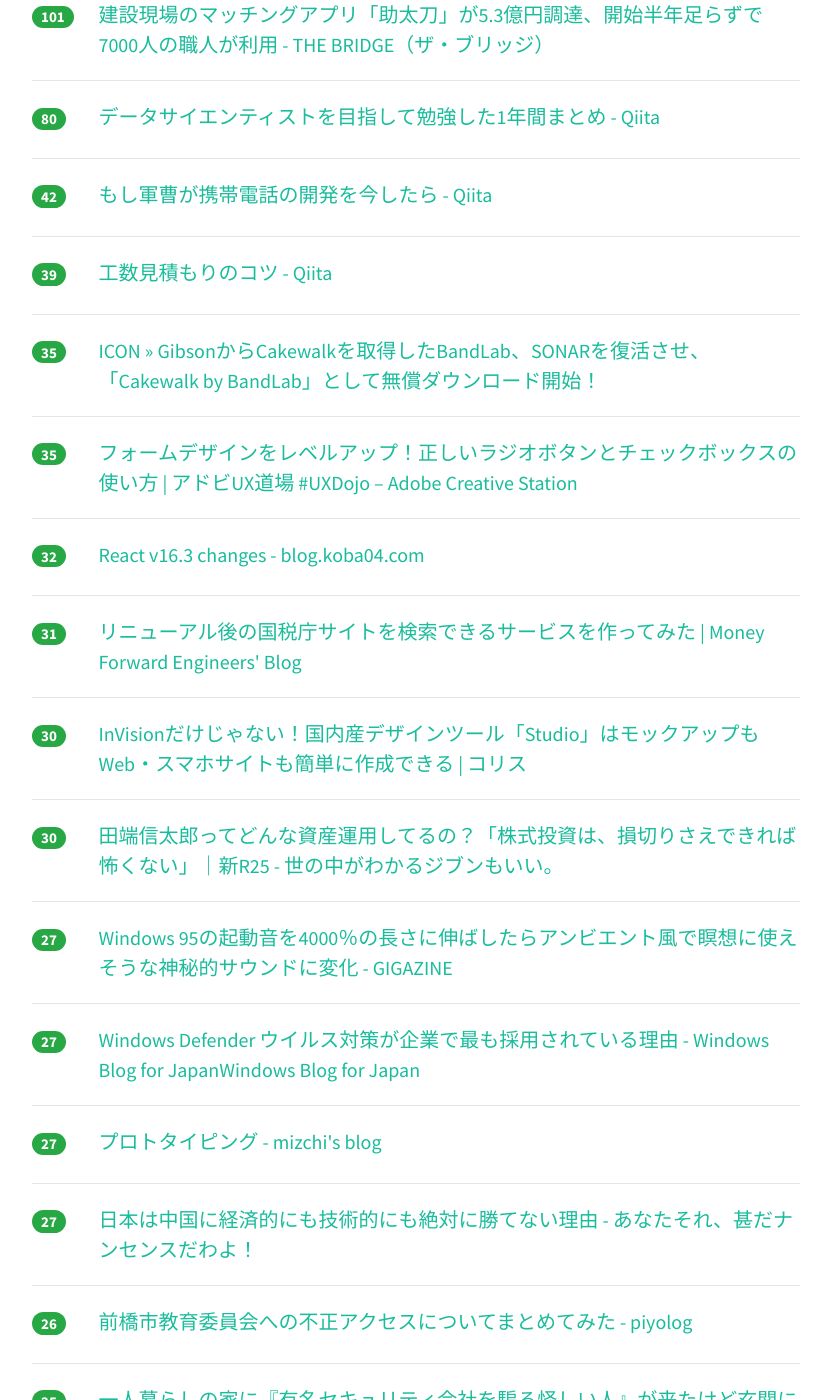
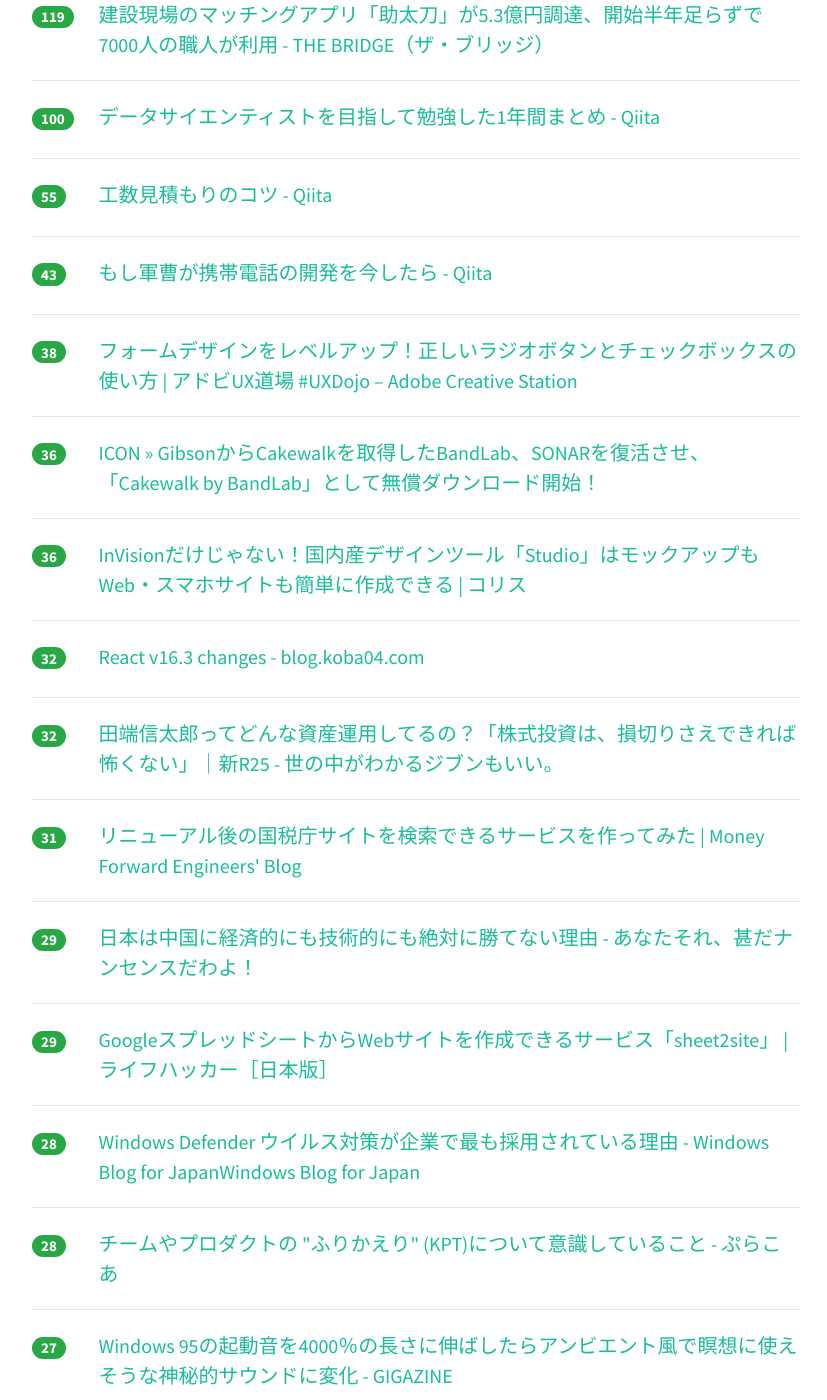
Before and after one commit to yatta47/hatena-matome-site, a Jekyll site: the page built from _posts/2018-04-05-hatena.md, in a window 1280 px wide and 1400 px high, scrolled down 988 px. Shown: the whole window, without its empty margins (224-1051 px from the left). Built offline with Jekyll 4.4.1, drawn with Linux system fonts in a browser that asks for light colours; nearby versions of some CDN libraries; some of the changed text lies outside the part shown.

Commit message:
Updated 2018-04-05

```diff
--- a/_posts/2018-04-05-hatena.md
+++ b/_posts/2018-04-05-hatena.md
@@ -1,69 +1,74 @@
 ---
 layout: post
 title:  "2018-04-05 はてぶIT"
-date:   2018-04-05 15:01:32
+date:   2018-04-05 16:03:39
 tags: [it-hotentry]
 ---
-40 件のデータあり
+41 件のデータあり
 
 <hr><div class="row">
-<div class="col-1"><span class="badge badge-pill badge-success h2">407</span></div>
+<div class="col-1"><span class="badge badge-pill badge-success h2">422</span></div>
 <div class="col-11"><a href='http://forza.cocolog-nifty.com/blog/2018/04/post-4a98.html' target='_blank'>「プロエンジニアになるための「アジャイル開発」再入門」が素晴らしい: プログラマの思索</a></div>
 </div>
 <hr>
 <div class="row">
-<div class="col-1"><span class="badge badge-pill badge-success h2">273</span></div>
+<div class="col-1"><span class="badge badge-pill badge-success h2">313</span></div>
 <div class="col-11"><a href='https://internet.watch.impress.co.jp/docs/yajiuma/1115413.html' target='_blank'>引き継ぎ先不在だったFTPソフト「FFFTP」、開発者が交代し最新バージョンの3.0をリリース【やじうまWatch】 - INTERNET Watch</a></div>
 </div>
 <hr>
 <div class="row">
-<div class="col-1"><span class="badge badge-pill badge-success h2">235</span></div>
+<div class="col-1"><span class="badge badge-pill badge-success h2">269</span></div>
+<div class="col-11"><a href='https://cloud.google.com/apis/design/?hl=ja' target='_blank'>API 設計ガイド  |  Cloud API  |  Google Cloud Platform</a></div>
+</div>
+<hr>
+<div class="row">
+<div class="col-1"><span class="badge badge-pill badge-success h2">247</span></div>
 <div class="col-11"><a href='http://www.publickey1.jp/blog/18/_2nd_edition20javascriptweb.html' target='_blank'>マーチン・ファウラー氏「リファクタリング 2nd Edition」で20年ぶり内容刷新、サンプルコードはJavaScriptに。Web主体で書籍はエッセンシャル版の位置づけ － Publickey</a></div>
 </div>
 <hr>
 <div class="row">
-<div class="col-1"><span class="badge badge-pill badge-success h2">230</span></div>
-<div class="col-11"><a href='https://cloud.google.com/apis/design/?hl=ja' target='_blank'>API 設計ガイド  |  Cloud API  |  Google Cloud Platform</a></div>
-</div>
-<hr>
-<div class="row">
-<div class="col-1"><span class="badge badge-pill badge-success h2">163</span></div>
+<div class="col-1"><span class="badge badge-pill badge-success h2">166</span></div>
 <div class="col-11"><a href='https://qiita.com/102Design/items/be66ae7ba7d160d7e419' target='_blank'>JavaScriptのクロージャはメモリーリークをちゃんと理解して使おう - Qiita</a></div>
 </div>
 <hr>
 <div class="row">
-<div class="col-1"><span class="badge badge-pill badge-success h2">128</span></div>
+<div class="col-1"><span class="badge badge-pill badge-success h2">133</span></div>
 <div class="col-11"><a href='https://dev.classmethod.jp/cloud/aws/secrets-manager/' target='_blank'>【完全新機能】DB認証情報やOAuthキーを一元管理可能なAWS Secrets Managerが発表されました！ ｜ Developers.IO</a></div>
 </div>
 <hr>
 <div class="row">
-<div class="col-1"><span class="badge badge-pill badge-success h2">101</span></div>
+<div class="col-1"><span class="badge badge-pill badge-success h2">119</span></div>
 <div class="col-11"><a href='http://thebridge.jp/2018/04/sukedachi-fundraising' target='_blank'>建設現場のマッチングアプリ「助太刀」が5.3億円調達、開始半年足らずで7000人の職人が利用 - THE BRIDGE（ザ・ブリッジ）</a></div>
 </div>
 <hr>
 <div class="row">
-<div class="col-1"><span class="badge badge-pill badge-success h2">80</span></div>
+<div class="col-1"><span class="badge badge-pill badge-success h2">100</span></div>
 <div class="col-11"><a href='https://qiita.com/KIKUYA-Takumi/items/162612ca42a9318cb1d8' target='_blank'>データサイエンティストを目指して勉強した1年間まとめ - Qiita</a></div>
 </div>
 <hr>
 <div class="row">
-<div class="col-1"><span class="badge badge-pill badge-success h2">42</span></div>
+<div class="col-1"><span class="badge badge-pill badge-success h2">55</span></div>
+<div class="col-11"><a href='https://qiita.com/yutakakn/items/b0e36196df474acf9359' target='_blank'>工数見積もりのコツ - Qiita</a></div>
+</div>
+<hr>
+<div class="row">
+<div class="col-1"><span class="badge badge-pill badge-success h2">43</span></div>
 <div class="col-11"><a href='https://qiita.com/nonbiri15/items/6f9d362371bd4b9452d0' target='_blank'>もし軍曹が携帯電話の開発を今したら - Qiita</a></div>
 </div>
 <hr>
 <div class="row">
-<div class="col-1"><span class="badge badge-pill badge-success h2">39</span></div>
-<div class="col-11"><a href='https://qiita.com/yutakakn/items/b0e36196df474acf9359' target='_blank'>工数見積もりのコツ - Qiita</a></div>
+<div class="col-1"><span class="badge badge-pill badge-success h2">38</span></div>
+<div class="col-11"><a href='https://blogs.adobe.com/creativestation/web-xd-essentials-radio-buttons-and-checkboxes' target='_blank'>フォームデザインをレベルアップ！正しいラジオボタンとチェックボックスの使い方 | アドビUX道場 #UXDojo – Adobe Creative Station</a></div>
 </div>
 <hr>
 <div class="row">
-<div class="col-1"><span class="badge badge-pill badge-success h2">35</span></div>
+<div class="col-1"><span class="badge badge-pill badge-success h2">36</span></div>
 <div class="col-11"><a href='https://icon.jp/archives/14740' target='_blank'>ICON » GibsonからCakewalkを取得したBandLab、SONARを復活させ、「Cakewalk by BandLab」として無償ダウンロード開始！</a></div>
 </div>
 <hr>
 <div class="row">
-<div class="col-1"><span class="badge badge-pill badge-success h2">35</span></div>
-<div class="col-11"><a href='https://blogs.adobe.com/creativestation/web-xd-essentials-radio-buttons-and-checkboxes' target='_blank'>フォームデザインをレベルアップ！正しいラジオボタンとチェックボックスの使い方 | アドビUX道場 #UXDojo – Adobe Creative Station</a></div>
+<div class="col-1"><span class="badge badge-pill badge-success h2">36</span></div>
+<div class="col-11"><a href='https://coliss.com/articles/build-websites/operation/work/design-tool-studio.html' target='_blank'>InVisionだけじゃない！国内産デザインツール「Studio」はモックアップもWeb・スマホサイトも簡単に作成できる | コリス</a></div>
 </div>
 <hr>
 <div class="row">
@@ -72,18 +77,33 @@ tags: [it-hotentry]
 </div>
 <hr>
 <div class="row">
+<div class="col-1"><span class="badge badge-pill badge-success h2">32</span></div>
+<div class="col-11"><a href='https://r25.jp/article/530681754580711228' target='_blank'>田端信太郎ってどんな資産運用してるの？「株式投資は、損切りさえできれば怖くない」｜新R25 - 世の中がわかるジブンもいい。</a></div>
+</div>
+<hr>
+<div class="row">
 <div class="col-1"><span class="badge badge-pill badge-success h2">31</span></div>
 <div class="col-11"><a href='https://moneyforward.com/engineers_blog/2018/04/04/tax_newurl/' target='_blank'>リニューアル後の国税庁サイトを検索できるサービスを作ってみた | Money Forward Engineers' Blog</a></div>
 </div>
 <hr>
 <div class="row">
-<div class="col-1"><span class="badge badge-pill badge-success h2">30</span></div>
-<div class="col-11"><a href='https://coliss.com/articles/build-websites/operation/work/design-tool-studio.html' target='_blank'>InVisionだけじゃない！国内産デザインツール「Studio」はモックアップもWeb・スマホサイトも簡単に作成できる | コリス</a></div>
+<div class="col-1"><span class="badge badge-pill badge-success h2">29</span></div>
+<div class="col-11"><a href='http://mecchanikukyu.hatenablog.com/entry/2018/04/05/003229' target='_blank'>日本は中国に経済的にも技術的にも絶対に勝てない理由 - あなたそれ、甚だナンセンスだわよ！</a></div>
 </div>
 <hr>
 <div class="row">
-<div class="col-1"><span class="badge badge-pill badge-success h2">30</span></div>
-<div class="col-11"><a href='https://r25.jp/article/530681754580711228' target='_blank'>田端信太郎ってどんな資産運用してるの？「株式投資は、損切りさえできれば怖くない」｜新R25 - 世の中がわかるジブンもいい。</a></div>
+<div class="col-1"><span class="badge badge-pill badge-success h2">29</span></div>
+<div class="col-11"><a href='https://www.lifehacker.jp/2018/04/sheet2site-is-web-service-to-build-website-from-google-spreadsheet.html' target='_blank'>GoogleスプレッドシートからWebサイトを作成できるサービス「sheet2site」 | ライフハッカー［日本版］</a></div>
+</div>
+<hr>
+<div class="row">
+<div class="col-1"><span class="badge badge-pill badge-success h2">28</span></div>
+<div class="col-11"><a href='https://blogs.windows.com/japan/2018/04/03/why-windows-defender-antivirus-is-the-most-deployed-in-the-enterprise/' target='_blank'>Windows Defender ウイルス対策が企業で最も採用されている理由 - Windows Blog for JapanWindows Blog for Japan</a></div>
+</div>
+<hr>
+<div class="row">
+<div class="col-1"><span class="badge badge-pill badge-success h2">28</span></div>
+<div class="col-11"><a href='http://lycoris102.hatenablog.com/entry/2018/04/05/095125' target='_blank'>チームやプロダクトの "ふりかえり" (KPT)について意識していること - ぷらこあ</a></div>
 </div>
 <hr>
 <div class="row">
@@ -93,22 +113,17 @@ tags: [it-hotentry]
 <hr>
 <div class="row">
 <div class="col-1"><span class="badge badge-pill badge-success h2">27</span></div>
-<div class="col-11"><a href='https://blogs.windows.com/japan/2018/04/03/why-windows-defender-antivirus-is-the-most-deployed-in-the-enterprise/' target='_blank'>Windows Defender ウイルス対策が企業で最も採用されている理由 - Windows Blog for JapanWindows Blog for Japan</a></div>
-</div>
-<hr>
-<div class="row">
-<div class="col-1"><span class="badge badge-pill badge-success h2">27</span></div>
 <div class="col-11"><a href='http://mizchi.hatenablog.com/entry/2018/04/04/225345' target='_blank'>プロトタイピング - mizchi's blog</a></div>
-</div>
-<hr>
-<div class="row">
-<div class="col-1"><span class="badge badge-pill badge-success h2">27</span></div>
-<div class="col-11"><a href='http://mecchanikukyu.hatenablog.com/entry/2018/04/05/003229' target='_blank'>日本は中国に経済的にも技術的にも絶対に勝てない理由 - あなたそれ、甚だナンセンスだわよ！</a></div>
 </div>
 <hr>
 <div class="row">
 <div class="col-1"><span class="badge badge-pill badge-success h2">26</span></div>
 <div class="col-11"><a href='http://d.hatena.ne.jp/Kango/20180404/1522863234' target='_blank'>前橋市教育委員会への不正アクセスについてまとめてみた - piyolog</a></div>
+</div>
+<hr>
+<div class="row">
+<div class="col-1"><span class="badge badge-pill badge-success h2">26</span></div>
+<div class="col-11"><a href='https://webtan.impress.co.jp/e/2018/04/05/28690' target='_blank'>「忙しすぎて新しい施策を考える余裕がない！」～疲弊する現場を救った“デジタル行動観察”の4事例 | 【レポート】デジタルマーケターズサミット2018 Winter | Web担当者Forum</a></div>
 </div>
 <hr>
 <div class="row">
@@ -118,7 +133,7 @@ tags: [it-hotentry]
 <hr>
 <div class="row">
 <div class="col-1"><span class="badge badge-pill badge-success h2">25</span></div>
-<div class="col-11"><a href='https://webtan.impress.co.jp/e/2018/04/05/28690' target='_blank'>「忙しすぎて新しい施策を考える余裕がない！」～疲弊する現場を救った“デジタル行動観察”の4事例 | 【レポート】デジタルマーケターズサミット2018 Winter | Web担当者Forum</a></div>
+<div class="col-11"><a href='http://bunshun.jp/articles/-/6877' target='_blank'>50代60代のビジネス老兵はどこに消えるのか | 文春オンライン</a></div>
 </div>
 <hr>
 <div class="row">
@@ -127,23 +142,28 @@ tags: [it-hotentry]
 </div>
 <hr>
 <div class="row">
-<div class="col-1"><span class="badge badge-pill badge-success h2">24</span></div>
-<div class="col-11"><a href='http://lycoris102.hatenablog.com/entry/2018/04/05/095125' target='_blank'>チームやプロダクトの "ふりかえり" (KPT)について意識していること - ぷらこあ</a></div>
+<div class="col-1"><span class="badge badge-pill badge-success h2">23</span></div>
+<div class="col-11"><a href='https://anond.hatelabo.jp/20180404202321' target='_blank'>なぜデスマーチを機械学習で解決できないのか</a></div>
+</div>
+<hr>
+<div class="row">
+<div class="col-1"><span class="badge badge-pill badge-success h2">23</span></div>
+<div class="col-11"><a href='http://developer.kaizenplatform.com/entry/tkuchiki/2018-04-05' target='_blank'>AWS 上で利用している SSL/TLS 証明書を一括管理するツール aws-cert-utils を作った話 - Kaizen Platform 開発者ブログ</a></div>
 </div>
 <hr>
 <div class="row">
 <div class="col-1"><span class="badge badge-pill badge-success h2">22</span></div>
-<div class="col-11"><a href='https://www.lifehacker.jp/2018/04/sheet2site-is-web-service-to-build-website-from-google-spreadsheet.html' target='_blank'>GoogleスプレッドシートからWebサイトを作成できるサービス「sheet2site」 | ライフハッカー［日本版］</a></div>
+<div class="col-11"><a href='https://qiita.com/aterato/items/1548f27d011b6fa919c4' target='_blank'>モバイルファーストインデックス(MFI)を踏まえたデザイン - Qiita</a></div>
 </div>
 <hr>
 <div class="row">
 <div class="col-1"><span class="badge badge-pill badge-success h2">21</span></div>
-<div class="col-11"><a href='https://anond.hatelabo.jp/20180404202321' target='_blank'>なぜデスマーチを機械学習で解決できないのか</a></div>
+<div class="col-11"><a href='https://www.voanews.com/a/us-japan-summit/4331731.html' target='_blank'>Japan Increasingly Isolated As N. Korea Diplomacy Progresses</a></div>
 </div>
 <hr>
 <div class="row">
 <div class="col-1"><span class="badge badge-pill badge-success h2">21</span></div>
-<div class="col-11"><a href='http://bunshun.jp/articles/-/6877' target='_blank'>50代60代のビジネス老兵はどこに消えるのか | 文春オンライン</a></div>
+<div class="col-11"><a href='http://hokoxjouhou.blog105.fc2.com/blog-entry-1146.html' target='_blank'>Kindleのシリーズエラーをどんどん報告しよう！ - 情報管理LOG</a></div>
 </div>
 <hr>
 <div class="row">
@@ -158,12 +178,12 @@ tags: [it-hotentry]
 <hr>
 <div class="row">
 <div class="col-1"><span class="badge badge-pill badge-success h2">20</span></div>
-<div class="col-11"><a href='http://hokoxjouhou.blog105.fc2.com/blog-entry-1146.html' target='_blank'>Kindleのシリーズエラーをどんどん報告しよう！ - 情報管理LOG</a></div>
+<div class="col-11"><a href='https://medium.com/@kenji1229watanabe/bab3de746593' target='_blank'>なぜNYAGOをクローズしたのか – kenji watanabe – Medium</a></div>
 </div>
 <hr>
 <div class="row">
-<div class="col-1"><span class="badge badge-pill badge-success h2">19</span></div>
-<div class="col-11"><a href='https://www.voanews.com/a/us-japan-summit/4331731.html' target='_blank'>Japan Increasingly Isolated As N. Korea Diplomacy Progresses</a></div>
+<div class="col-1"><span class="badge badge-pill badge-success h2">20</span></div>
+<div class="col-11"><a href='https://aws.amazon.com/jp/blogs/news/amazon-s3-update-new-storage-class-general-availability-of-s3-select/' target='_blank'>Amazon S3 アップデート – 新しいストレージクラスと、S3 Selectの一般公開 | Amazon Web Services ブログ</a></div>
 </div>
 <hr>
 <div class="row">
@@ -177,23 +197,13 @@ tags: [it-hotentry]
 </div>
 <hr>
 <div class="row">
-<div class="col-1"><span class="badge badge-pill badge-success h2">17</span></div>
-<div class="col-11"><a href='http://developer.kaizenplatform.com/entry/tkuchiki/2018-04-05' target='_blank'>AWS 上で利用している SSL/TLS 証明書を一括管理するツール aws-cert-utils を作った話 - Kaizen Platform 開発者ブログ</a></div>
+<div class="col-1"><span class="badge badge-pill badge-success h2">15</span></div>
+<div class="col-11"><a href='https://www.gizmodo.jp/2018/04/smart-speaker-advertising-patent.html' target='_blank'>スマートスピーカーを使った広告の特許が怖い。私生活、ぜんぶ切り売りされるかも | ギズモード・ジャパン</a></div>
 </div>
 <hr>
 <div class="row">
-<div class="col-1"><span class="badge badge-pill badge-success h2">17</span></div>
-<div class="col-11"><a href='https://aws.amazon.com/jp/blogs/news/amazon-s3-update-new-storage-class-general-availability-of-s3-select/' target='_blank'>Amazon S3 アップデート – 新しいストレージクラスと、S3 Selectの一般公開 | Amazon Web Services ブログ</a></div>
-</div>
-<hr>
-<div class="row">
-<div class="col-1"><span class="badge badge-pill badge-success h2">16</span></div>
-<div class="col-11"><a href='https://qiita.com/aterato/items/1548f27d011b6fa919c4' target='_blank'>モバイルファーストインデックス(MFI)を踏まえたデザイン - Qiita</a></div>
-</div>
-<hr>
-<div class="row">
-<div class="col-1"><span class="badge badge-pill badge-success h2">15</span></div>
-<div class="col-11"><a href='https://www.gizmodo.jp/2018/04/smart-speaker-advertising-patent.html' target='_blank'>スマートスピーカーを使った広告の特許が怖い。私生活、ぜんぶ切り売りされるかも | ギズモード・ジャパン</a></div>
+<div class="col-1"><span class="badge badge-pill badge-success h2">14</span></div>
+<div class="col-11"><a href='http://b.hatena.ne.jp/entry/s/www.asahi.com/articles/ASL3S5VPYL3SUTIL014.html' target='_blank'>はてなブックマーク - 教育格差「当然」「やむをえない」６割超　保護者に調査：朝日新聞デジタル</a></div>
 </div>
 <hr>
 <div class="row">
@@ -201,8 +211,3 @@ tags: [it-hotentry]
 <div class="col-11"><a href='https://news.yahoo.co.jp/byline/shinoharashuji/20180404-00083560/' target='_blank'>YouTube本社を襲った銃撃犯はフィルタリングに不満か。自身のホームページや動画で主張(篠原修司) - 個人 - Yahoo!ニュース</a></div>
 </div>
 <hr>
-<div class="row">
-<div class="col-1"><span class="badge badge-pill badge-success h2">4</span></div>
-<div class="col-11"><a href='https://medium.com/@kenji1229watanabe/bab3de746593' target='_blank'>なぜNYAGOをクローズしたのか – kenji watanabe – Medium</a></div>
-</div>
-<hr>
```
